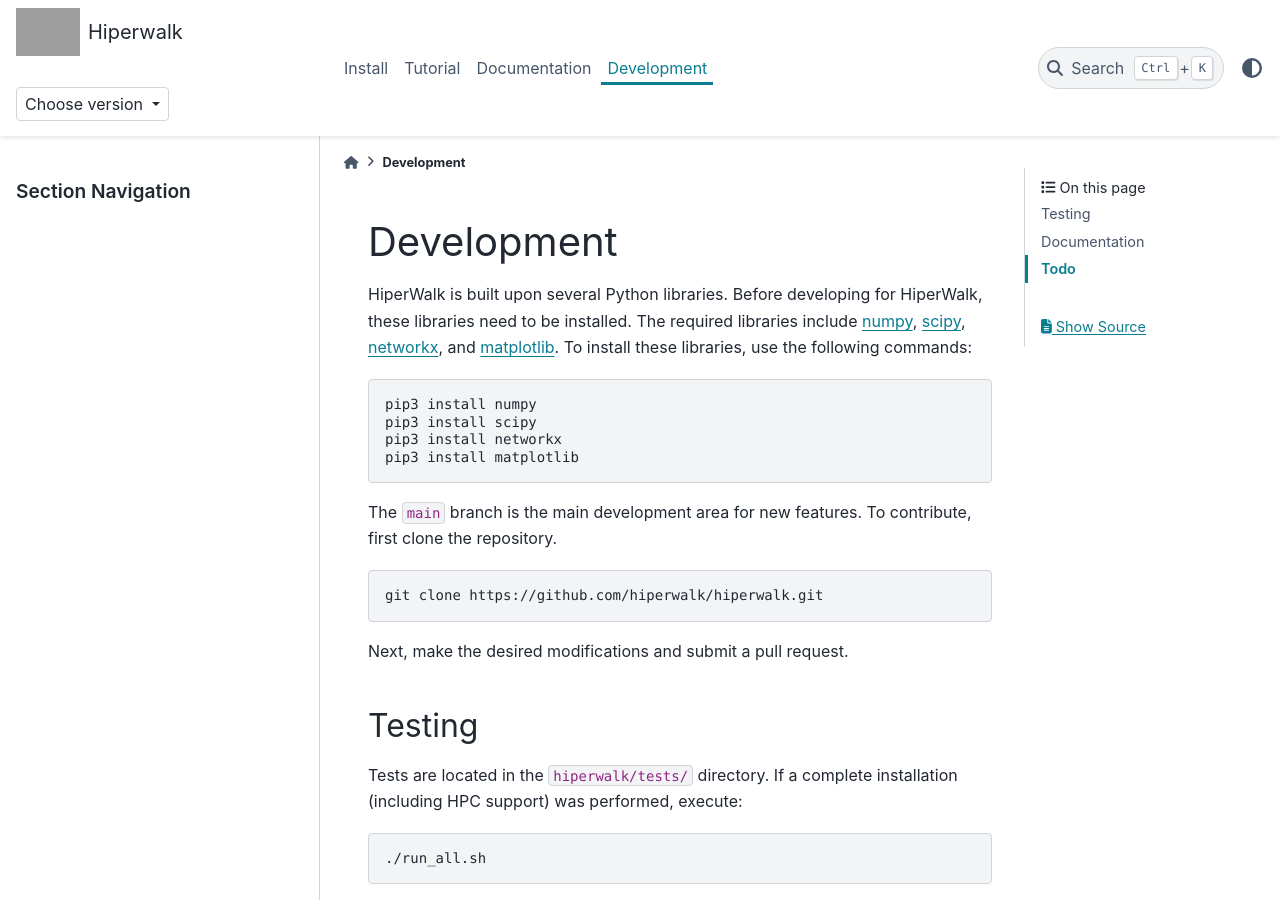
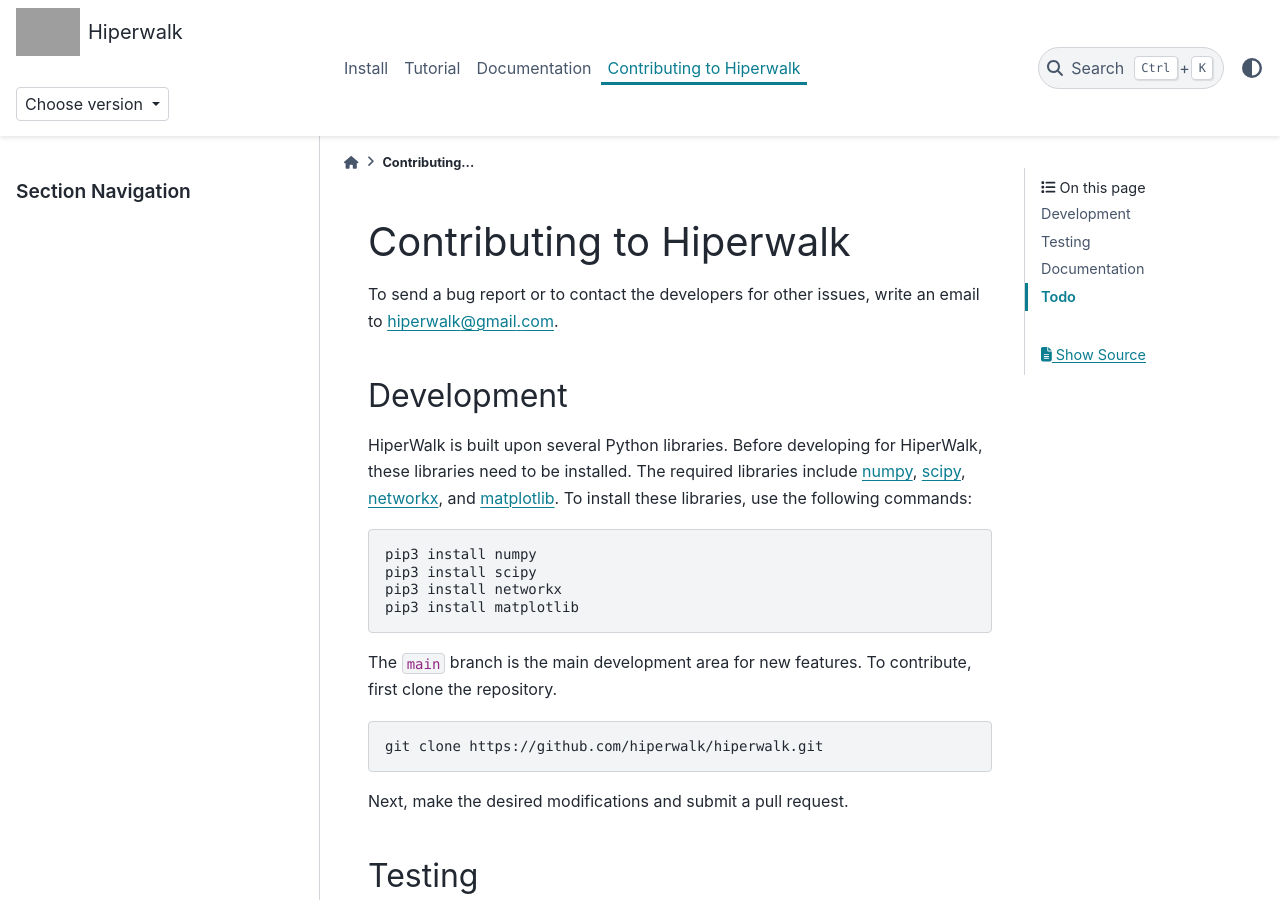
Before and after one commit to hiperwalk/hiperwalk, a Sphinx documentation site: the page built from docs/development/index.rst, in a window 1280 px wide and 900 px high. Built offline with Sphinx 7.4.7 and the PyData theme 0.15.4, drawn with Linux system fonts in a browser that asks for light colours; grey boxes are pictures that could not be loaded.

Commit message:
Update index.rst

```diff
--- a/docs/development/index.rst
+++ b/docs/development/index.rst
@@ -1,6 +1,11 @@
 .. _docs_development:
 
-===========
+=========================
+Contributing to Hiperwalk
+=========================
+
+To send a bug report or to contact the developers for other issues, write an email to hiperwalk@gmail.com.
+
 Development
 ===========
 
```
